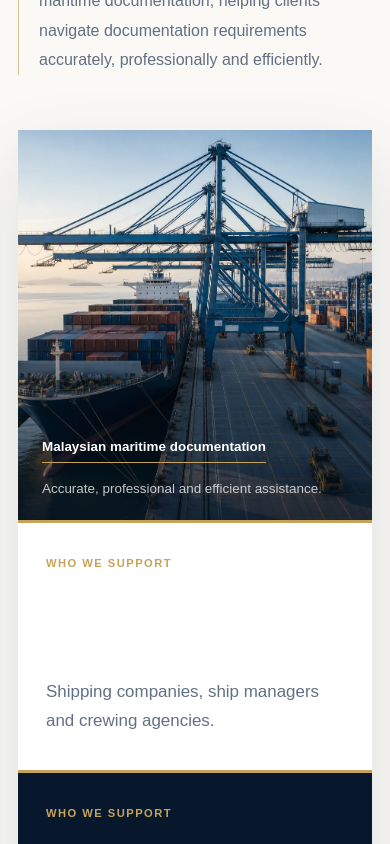
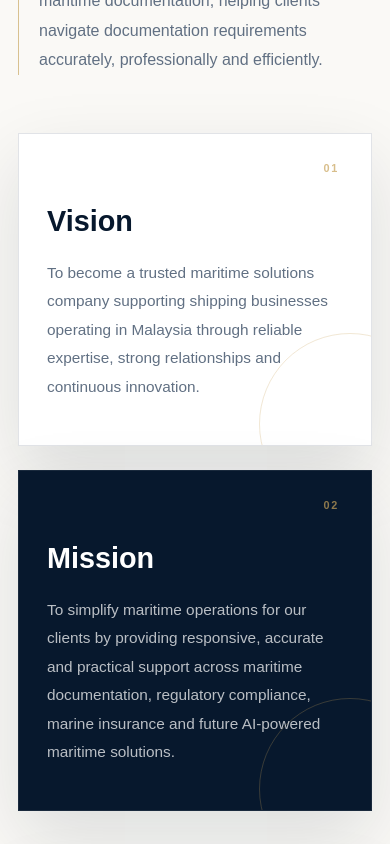
Before and after one commit to adelebuilds/titanum-glory-website, a React (Vite) app: page / in a window 390 px wide. Shown: the part 1380-2224 px from the top of the page. Built offline with nearby package versions, Linux system fonts and the light colour scheme.

Commit message:
Website Version 2.0 - Restore Vision & Mission and add Back to Top button

```diff
--- a/src/App.css
+++ b/src/App.css
@@ -409,6 +409,78 @@ h2 {
   margin-top: 18px;
 }
 
+.vision-mission-grid {
+  position: relative;
+  z-index: 1;
+  display: grid;
+  grid-template-columns: repeat(2, minmax(0, 1fr));
+  gap: 24px;
+  margin-top: clamp(58px, 7vw, 90px);
+}
+
+.vision-mission-card {
+  position: relative;
+  min-height: 360px;
+  padding: clamp(38px, 5vw, 64px);
+  overflow: hidden;
+  color: var(--text);
+  background: var(--white);
+  border: 1px solid var(--line);
+  box-shadow: var(--shadow);
+}
+
+.vision-mission-card::after {
+  content: "";
+  position: absolute;
+  right: -70px;
+  bottom: -70px;
+  width: 180px;
+  height: 180px;
+  border: 1px solid rgba(199, 163, 90, 0.26);
+  border-radius: 50%;
+}
+
+.vision-mission-card-dark {
+  color: var(--white);
+  background: var(--navy);
+  border-color: rgba(255, 255, 255, 0.08);
+}
+
+.vision-mission-number {
+  position: absolute;
+  top: 28px;
+  right: 32px;
+  color: rgba(199, 163, 90, 0.7);
+  font-size: 0.68rem;
+  font-weight: 800;
+  letter-spacing: 0.16em;
+}
+
+.vision-mission-card h3 {
+  margin: 34px 0 22px;
+  color: var(--navy);
+  font-size: clamp(1.8rem, 3vw, 2.7rem);
+  line-height: 1.08;
+}
+
+.vision-mission-card-dark h3 {
+  color: var(--white);
+}
+
+.vision-mission-card > p:last-child {
+  position: relative;
+  z-index: 1;
+  max-width: 530px;
+  margin: 0;
+  color: var(--muted);
+  font-size: 0.96rem;
+  line-height: 1.85;
+}
+
+.vision-mission-card-dark > p:last-child {
+  color: rgba(255, 255, 255, 0.72);
+}
+
 .image-purpose-grid {
   display: grid;
   grid-template-columns: minmax(0, 1.35fr) minmax(310px, 0.65fr);
@@ -1555,6 +1627,48 @@ h2 {
   border-top: 1px solid rgba(255, 255, 255, 0.1);
 }
 
+.back-to-top {
+  position: fixed;
+  z-index: 50;
+  right: clamp(18px, 2.5vw, 36px);
+  bottom: clamp(18px, 2.5vw, 36px);
+  width: 52px;
+  height: 52px;
+  padding: 0;
+  display: grid;
+  place-items: center;
+  color: var(--gold-light);
+  background: var(--navy);
+  border: 1px solid rgba(224, 201, 143, 0.35);
+  border-radius: 50%;
+  box-shadow: 0 14px 34px rgba(7, 24, 45, 0.28);
+  cursor: pointer;
+  opacity: 0;
+  pointer-events: none;
+  transform: translateY(14px);
+  transition: opacity 0.25s ease, transform 0.25s ease, box-shadow 0.25s ease;
+}
+
+.back-to-top.is-visible {
+  opacity: 1;
+  pointer-events: auto;
+  transform: translateY(0);
+}
+
+.back-to-top:hover {
+  box-shadow: 0 18px 40px rgba(7, 24, 45, 0.36);
+  transform: translateY(-3px);
+}
+
+.back-to-top svg {
+  width: 21px;
+  height: 21px;
+  stroke: currentColor;
+  stroke-width: 1.7;
+  stroke-linecap: round;
+  stroke-linejoin: round;
+}
+
 a:focus-visible,
 button:focus-visible {
   outline: 2px solid var(--gold-light);
@@ -1669,6 +1783,10 @@ button:focus-visible {
     gap: 40px;
   }
 
+  .vision-mission-grid {
+    grid-template-columns: 1fr;
+  }
+
   .contact-introduction {
     position: relative;
     top: auto;
@@ -1843,6 +1961,11 @@ button:focus-visible {
     grid-template-columns: 1fr;
   }
 
+  .vision-mission-card {
+    min-height: 0;
+    padding: 38px 28px 44px;
+  }
+
   .purpose-card {
     min-height: 250px;
     padding: 34px 28px;
@@ -1958,4 +2081,9 @@ button:focus-visible {
     width: 420px;
     height: 420px;
   }
-}
+
+  .back-to-top {
+    width: 48px;
+    height: 48px;
+  }
+}
--- a/src/App.jsx
+++ b/src/App.jsx
@@ -46,6 +46,7 @@ function Icon({ name }) {
       </>
     ),
     arrow: <path d="M5 12h14M14 7l5 5-5 5" />,
+    up: <path d="M12 19V5M7 10l5-5 5 5" />,
     compass: (
       <>
         <circle cx="12" cy="12" r="9" />
@@ -484,6 +485,8 @@ function ContactSection() {
 }
 
 function App() {
+  const [showBackToTop, setShowBackToTop] = useState(false);
+
   useEffect(() => {
     const elements = document.querySelectorAll("[data-reveal]");
     const observer = new IntersectionObserver(
@@ -501,6 +504,31 @@ function App() {
     elements.forEach((element) => observer.observe(element));
     return () => observer.disconnect();
   }, []);
+
+  useEffect(() => {
+    function updateBackToTopVisibility() {
+      const enquiryForm = document.querySelector(".enquiry-form");
+      const formBounds = enquiryForm?.getBoundingClientRect();
+      const formIsVisible = formBounds
+        ? formBounds.top < window.innerHeight && formBounds.bottom > 0
+        : false;
+
+      setShowBackToTop(window.scrollY >= 400 && !formIsVisible);
+    }
+
+    updateBackToTopVisibility();
+    window.addEventListener("scroll", updateBackToTopVisibility, { passive: true });
+    window.addEventListener("resize", updateBackToTopVisibility);
+
+    return () => {
+      window.removeEventListener("scroll", updateBackToTopVisibility);
+      window.removeEventListener("resize", updateBackToTopVisibility);
+    };
+  }, []);
+
+  function scrollToTop() {
+    window.scrollTo({ top: 0, behavior: "smooth" });
+  }
 
   return (
     <div className="site">
@@ -578,6 +606,19 @@ function App() {
                   requirements accurately, professionally and efficiently.
                 </p>
               </div>
+            </div>
+
+            <div className="vision-mission-grid" aria-label="Our vision and mission">
+              <article className="vision-mission-card" data-reveal>
+                <span className="vision-mission-number">01</span>
+                <h3>Vision</h3>
+                <p>To become a trusted maritime solutions company supporting shipping businesses operating in Malaysia through reliable expertise, strong relationships and continuous innovation.</p>
+              </article>
+              <article className="vision-mission-card vision-mission-card-dark" data-reveal>
+                <span className="vision-mission-number">02</span>
+                <h3>Mission</h3>
+                <p>To simplify maritime operations for our clients by providing responsive, accurate and practical support across maritime documentation, regulatory compliance, marine insurance and future AI-powered maritime solutions.</p>
+              </article>
             </div>
 
             <div className="image-purpose-grid" data-reveal>
@@ -717,6 +758,17 @@ function App() {
           <p className="copyright">© {new Date().getFullYear()} Titanum Glory Sdn. Bhd. All rights reserved.</p>
         </div>
       </footer>
+
+      <button
+        className={`back-to-top${showBackToTop ? " is-visible" : ""}`}
+        type="button"
+        onClick={scrollToTop}
+        aria-label="Back to top"
+        aria-hidden={!showBackToTop}
+        tabIndex={showBackToTop ? 0 : -1}
+      >
+        <Icon name="up" />
+      </button>
     </div>
   );
 }
```
